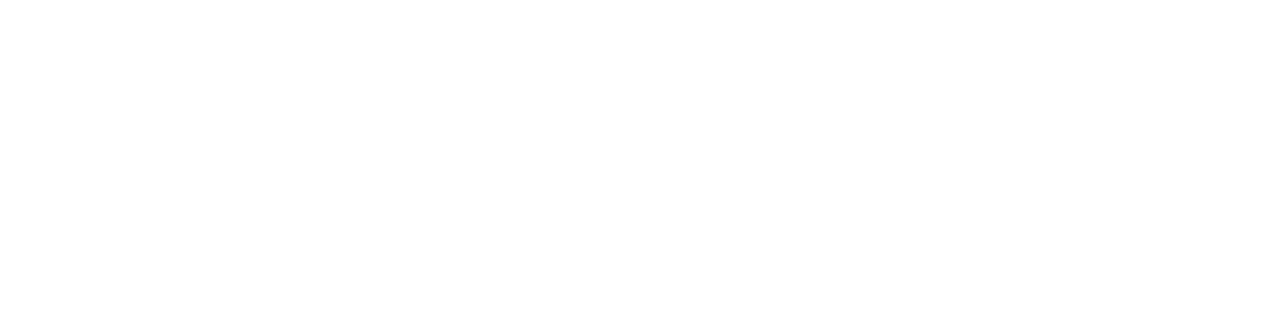
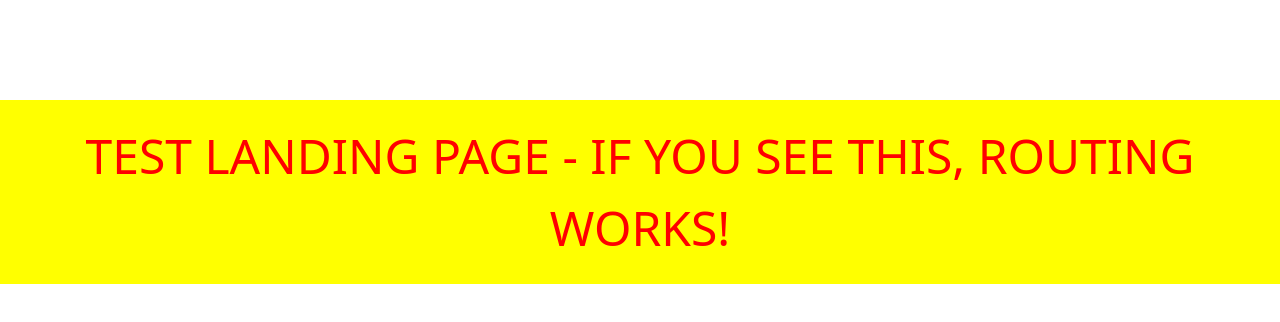
Before and after one commit to Reag24/priceless-roof-v5, a React (Vite) app: page /test-landing in a window 1280 px wide. Before the commit this address had no page. Shown: the top 322 px of the page. Built offline with nearby package versions, Linux system fonts and the light colour scheme.

Commit message:
Add test landing page to debug routing

```diff
--- a/src/App.jsx
+++ b/src/App.jsx
@@ -43,6 +43,7 @@ import house6 from './assets/house6.svg';
 import NCLanding from "./components/NCLanding.jsx";
 import WilmingtonLanding from "./components/WilmingtonLanding.jsx";
 import SimpleLanding from "./components/SimpleLanding.jsx";
+import TestLanding from "./components/TestLanding.jsx";
 
 const allReviews = [
   {
@@ -716,6 +717,7 @@ function App() {
         <Route path="/wilmington-landing" element={<WilmingtonLanding />} />
         <Route path="/nc-landing" element={<NCLanding />} />
         <Route path="/new-landing" element={<SimpleLanding />} />
+        <Route path="/test-landing" element={<TestLanding />} />
       </Routes>
     </Router>
   );
--- a/src/components/TestLanding.jsx
+++ b/src/components/TestLanding.jsx
@@ -2,10 +2,15 @@ import React from 'react';
 
 const TestLanding = () => {
   return (
-    <div style={{ padding: '50px', textAlign: 'center' }}>
-      <h1 style={{ color: 'red', fontSize: '48px' }}>TEST LANDING PAGE</h1>
-      <p style={{ fontSize: '24px' }}>This is a test page to see if routing works.</p>
-      <p>If you can see this, the routing is working!</p>
+    <div style={{
+      color: 'red',
+      fontSize: '3em',
+      textAlign: 'center',
+      marginTop: '100px',
+      padding: '20px',
+      backgroundColor: 'yellow'
+    }}>
+      TEST LANDING PAGE - IF YOU SEE THIS, ROUTING WORKS!
     </div>
   );
 };
```
Also changed, not shown: 3 other files (tests, documents, lock files or other folders).
